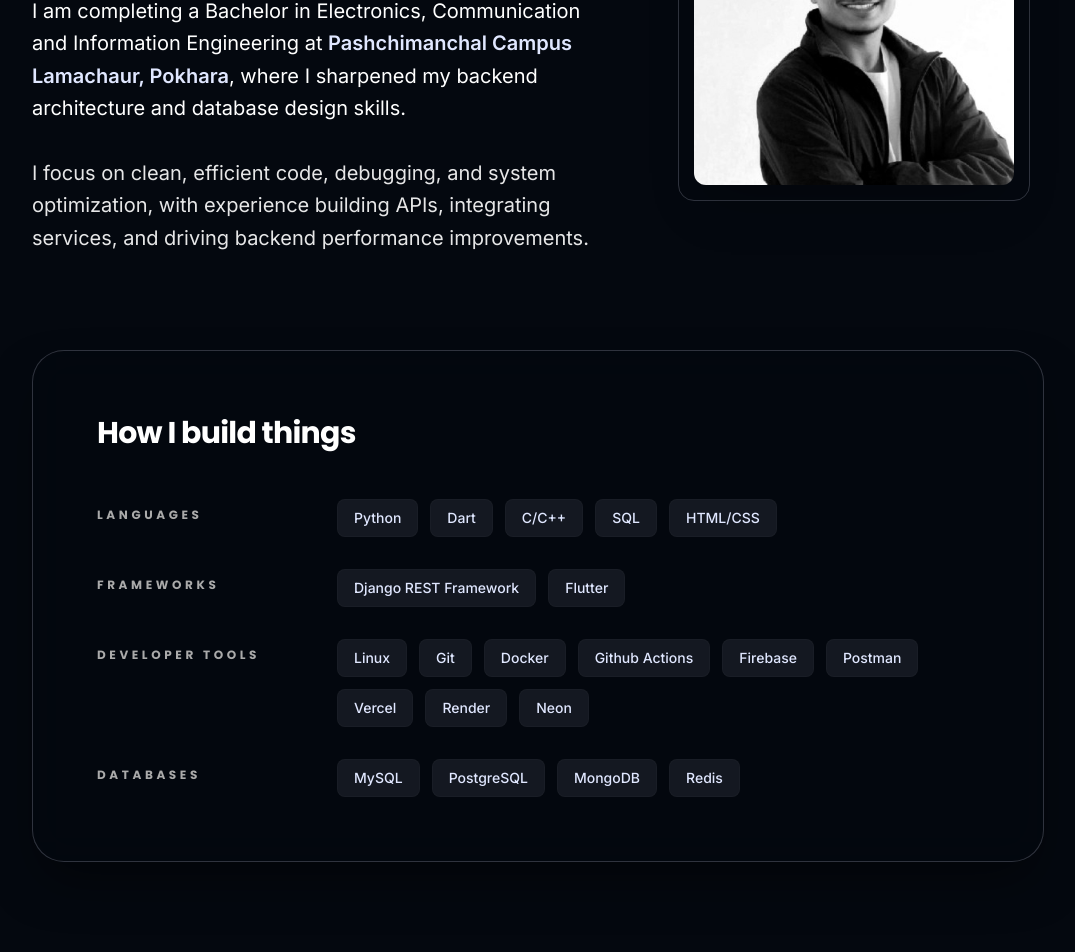
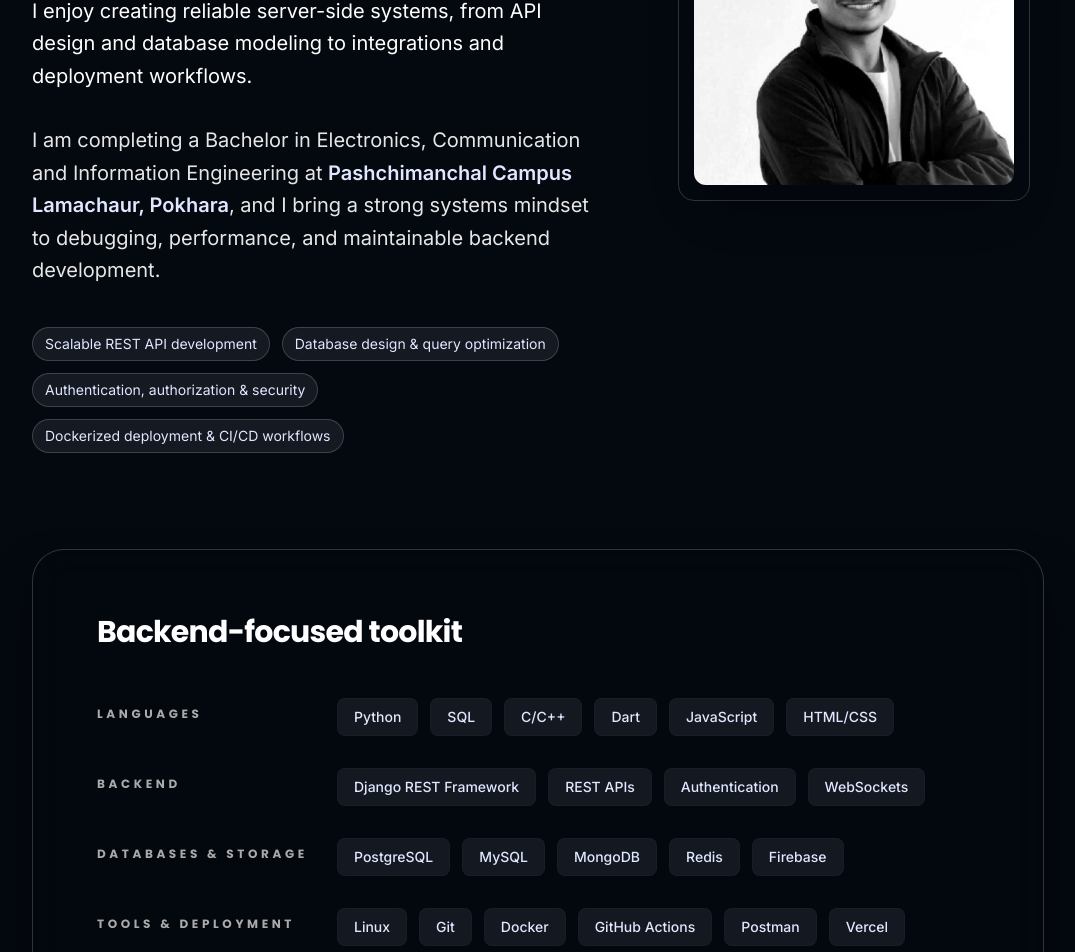
Before and after one commit to Upendra48/Upendra-Portfolio, a React (Vite) app: page / in a window 1280 px wide. Shown: the part 1160-2112 px from the top of the page, without its empty margins (132-1207 px from the left). Built offline with nearby package versions, Linux system fonts and the light colour scheme.

Commit message:
Add: Certificate section and problem solving profile

```diff
--- a/src/App.tsx
+++ b/src/App.tsx
@@ -7,6 +7,7 @@ import Hero from "./sections/Hero";
 import About from "./sections/About";
 import Experience from "./sections/Experience";
 import Showcase from "./sections/Showcase";
+import Certificates from "./sections/Certificates";
 import Contact from "./sections/Contact";
 
 const App: React.FC = () => {
@@ -23,6 +24,7 @@ const App: React.FC = () => {
           <About />
           <Experience />
           <Showcase />
+          <Certificates />
           <Contact />
 
           <footer className="py-12 text-center opacity-40">
--- a/src/components/Navbar.tsx
+++ b/src/components/Navbar.tsx
@@ -11,6 +11,7 @@ const Navbar: React.FC = () => {
     { name: "About", href: "/about", id: "about" },
     { name: "Journey", href: "/journey", id: "journey" },
     { name: "Projects", href: "/works", id: "works" },
+    { name: "Certificates", href: "/certificates", id: "certificates" },
     { name: "Contact", href: "/contact", id: "contact" },
   ];
 
--- a/src/sections/About.tsx
+++ b/src/sections/About.tsx
@@ -19,15 +19,42 @@ const About: React.FC = () => {
   const techStack = [
     {
       category: "Languages",
-      items: ["Python", "Dart", "C/C++", "SQL", "HTML/CSS"],
+      items: ["Python", "SQL", "C/C++", "Dart", "JavaScript", "HTML/CSS"],
     },
-    { category: "Frameworks", items: ["Django REST Framework", "Flutter"] },
     {
-      category: "Developer Tools",
-      items: ["Linux", "Git", "Docker", "Github Actions", "Firebase", "Postman", "Vercel", "Render", "Neon"],
+      category: "Backend",
+      items: [
+        "Django REST Framework",
+        "REST APIs",
+        "Authentication",
+        "WebSockets",
+      ],
     },
-    { category: "Databases", items: ["MySQL","PostgreSQL", "MongoDB", "Redis"] },
+    {
+      category: "Databases & Storage",
+      items: ["PostgreSQL", "MySQL", "MongoDB", "Redis", "Firebase"],
+    },
+    {
+      category: "Tools & Deployment",
+      items: [
+        "Linux",
+        "Git",
+        "Docker",
+        "GitHub Actions",
+        "Postman",
+        "Vercel",
+        "Render",
+        "Neon",
+      ],
+    },
   ];
+
+const backendHighlights = [
+  "Scalable REST API development",
+  "Database design & query optimization",
+  "Authentication, authorization & security",
+  "Dockerized deployment & CI/CD workflows",
+];
 
   return (
     <section
@@ -83,19 +110,28 @@ const About: React.FC = () => {
             APIs with Django and Python.
           </p>
           <p className="text-base sm:text-lg lg:text-xl text-white leading-relaxed break-words">
+            I enjoy creating reliable server-side systems, from API design and
+            database modeling to integrations and deployment workflows.
+          </p>
+          <p className="text-base sm:text-lg lg:text-xl leading-relaxed text-white/90 break-words">
             I am completing a Bachelor in Electronics, Communication and
             Information Engineering at{" "}
             <span className="text-moonstone font-semibold">
               Pashchimanchal Campus Lamachaur, Pokhara
             </span>
-            , where I sharpened my backend architecture and database design
-            skills.
+            , and I bring a strong systems mindset to debugging, performance,
+            and maintainable backend development.
           </p>
-          <p className="text-base sm:text-lg lg:text-xl leading-relaxed text-white/90 break-words">
-            I focus on clean, efficient code, debugging, and system
-            optimization, with experience building APIs, integrating services,
-            and driving backend performance improvements.
-          </p>
+          <div className="flex flex-wrap gap-3 pt-2">
+            {backendHighlights.map((item) => (
+              <span
+                key={item}
+                className="rounded-full border border-moonstone/20 bg-moonstone-dim px-3 py-1.5 text-sm text-moonstone"
+              >
+                {item}
+              </span>
+            ))}
+          </div>
         </motion.div>
       </div>
 
@@ -108,7 +144,7 @@ const About: React.FC = () => {
         className="glass-card p-6 sm:p-8 lg:p-10 xl:p-16 rounded-2xl sm:rounded-[2rem] min-w-0"
       >
         <h3 className="text-2xl sm:text-3xl font-bold mb-8 sm:mb-10 lg:mb-12 text-white">
-          How I build things
+          Backend-focused toolkit
         </h3>
         <div className="flex flex-col gap-6 sm:gap-8">
           {techStack.map((stack) => (
--- /dev/null
+++ b/src/sections/Certificates.tsx
@@ -0,0 +1,188 @@
+import React from "react";
+import { motion } from "motion/react";
+import { Award, Code2, ExternalLink } from "lucide-react";
+
+interface CertificateItem {
+  title: string;
+  issuer: string;
+  year: string;
+  link?: string;
+}
+
+const certificates: CertificateItem[] = [
+  {
+    title: "Code with Coffee Junior",
+    issuer: "TechParva 2.0",
+    year: "2024",
+  },
+  {
+    title: "OSM Hackfest Winner",
+    issuer: "Geomatics Association of Nepal",
+    year: "2024",
+  },
+  {
+    title: "Flutter Training Mentor",
+    issuer: "Community Training Program",
+    year: "2025",
+  },
+  {
+    title: "AI Bootcamp Completion",
+    issuer: "Bootcamp Program",
+    year: "2025",
+  },
+];
+
+const Certificates: React.FC = () => {
+  const revealVariants = {
+    hidden: { opacity: 0, y: 30 },
+    visible: {
+      opacity: 1,
+      y: 0,
+      transition: {
+        duration: 0.8,
+        ease: [0.16, 1, 0.3, 1] as [number, number, number, number],
+      },
+    },
+  };
+
+  return (
+    <section
+      id="certificates"
+      className="py-12 sm:py-16 lg:py-24 max-w-6xl mx-auto px-0 lg:px-6 min-w-0"
+    >
+      <motion.div
+        initial="hidden"
+        whileInView="visible"
+        viewport={{ once: true, margin: "-100px" }}
+        variants={revealVariants}
+        className="mb-10 sm:mb-12 lg:mb-16 border-b border-white/10 pb-4"
+      >
+        <h2 className="text-lg sm:text-xl lg:text-2xl font-bold tracking-[0.2em] sm:tracking-[0.3em] text-[#aaa] uppercase">
+          CERTIFICATES & PROBLEM SOLVING
+        </h2>
+        <p className="mt-3 max-w-2xl text-sm sm:text-base leading-relaxed text-white/70">
+          A snapshot of my achievements, learning milestones, and consistent
+          coding practice.
+        </p>
+      </motion.div>
+
+      <div className="flex flex-col gap-6">
+        <motion.div
+          initial="hidden"
+          whileInView="visible"
+          viewport={{ once: true, margin: "-100px" }}
+          variants={revealVariants}
+          className="glass-card rounded-2xl sm:rounded-[2rem] p-6 sm:p-8"
+        >
+          <div className="flex items-center gap-3 mb-6">
+            <Award className="text-moonstone" size={22} />
+            <h3 className="text-xl sm:text-2xl font-semibold text-white">
+              Certificates & Recognitions
+            </h3>
+          </div>
+
+          <div className="grid gap-4 md:grid-cols-2">
+            {certificates.map((item) => (
+              <div
+                key={item.title}
+                className="rounded-xl border border-white/10 bg-white/5 p-4"
+              >
+                <div className="flex items-start justify-between gap-3">
+                  <div>
+                    <h4 className="text-base font-semibold text-white">
+                      {item.title}
+                    </h4>
+                    <p className="mt-1 text-sm text-white/70">{item.issuer}</p>
+                  </div>
+                  <span className="rounded-full border border-moonstone/20 bg-moonstone-dim px-3 py-1 text-xs uppercase tracking-[0.2em] text-moonstone">
+                    {item.year}
+                  </span>
+                </div>
+                {item.link && (
+                  <a
+                    href={item.link}
+                    target="_blank"
+                    rel="noopener noreferrer"
+                    className="mt-3 inline-flex items-center gap-2 text-sm text-moonstone hover:text-white transition-colors"
+                  >
+                    View certificate
+                    <ExternalLink size={14} />
+                  </a>
+                )}
+              </div>
+            ))}
+          </div>
+        </motion.div>
+
+        <motion.div
+          initial="hidden"
+          whileInView="visible"
+          viewport={{ once: true, margin: "-100px" }}
+          variants={revealVariants}
+          className="glass-card rounded-2xl sm:rounded-[2rem] p-6 sm:p-8"
+        >
+          <div className="flex items-center gap-3 mb-6">
+            <Code2 className="text-moonstone" size={22} />
+            <h3 className="text-xl sm:text-2xl font-semibold text-white">
+              Problem Solving & Practice
+            </h3>
+          </div>
+
+          <p className="text-sm sm:text-base leading-relaxed text-white/75">
+            I enjoy solving algorithmic and system design problems regularly to
+            strengthen my fundamentals and prepare for real-world engineering
+            challenges.
+          </p>
+
+          <div className="mt-6 mx-auto rounded-[1.25rem] border border-moonstone/20 bg-[radial-gradient(circle_at_top_left,_rgba(224,231,255,0.14),_transparent_35%),linear-gradient(135deg,_rgba(224,231,255,0.06),_rgba(255,255,255,0.02))] p-3 shadow-[0_15px_45px_rgba(0,0,0,0.18)] max-w-2xl w-full">
+            <div className="flex flex-wrap items-center justify-between gap-2">
+              <div>
+                <p className="text-xs uppercase tracking-[0.25em] text-white/50">
+                  LeetCode
+                </p>
+                <h4 className="mt-1 text-lg font-semibold text-white">
+                  Problem Solving Profile
+                </h4>
+              </div>
+              <div className="rounded-full border border-moonstone/20 bg-moonstone-dim/70 p-2.5 text-moonstone">
+                <Code2 size={16} />
+              </div>
+            </div>
+
+            <div className="mt-3 flex flex-wrap gap-2">
+              <div className="rounded-full border border-moonstone/20 bg-moonstone-dim/70 px-2.5 py-1.5 text-xs text-moonstone">
+                Rating: <span className="ml-1 font-semibold text-white">1744</span>
+              </div>
+            </div>
+
+            <div className="mt-3 overflow-hidden rounded-[0.9rem] border border-white/10 bg-black/25 p-1.5">
+              <img
+                src="https://leetcard.jacoblin.cool/upendra10?theme=dark&font=JetBrains%20Mono&ext=heatmap"
+                alt="LeetCode profile card"
+                className="w-full h-auto rounded-[0.75rem]"
+              />
+            </div>
+
+            <div className="mt-3 flex flex-wrap items-center justify-between gap-2">
+              <p className="text-xs sm:text-sm text-white/70">
+                Consistent practice across problem solving and core DSA
+                fundamentals.
+              </p>
+              <a
+                href="https://leetcode.com/u/upendra10/"
+                target="_blank"
+                rel="noopener noreferrer"
+                className="inline-flex items-center gap-2 rounded-full border border-moonstone/20 bg-moonstone-dim px-3 py-1.5 text-xs font-semibold text-moonstone transition-colors hover:text-white"
+              >
+                Open profile
+                <ExternalLink size={12} />
+              </a>
+            </div>
+          </div>
+        </motion.div>
+      </div>
+    </section>
+  );
+};
+
+export default Certificates;
```
